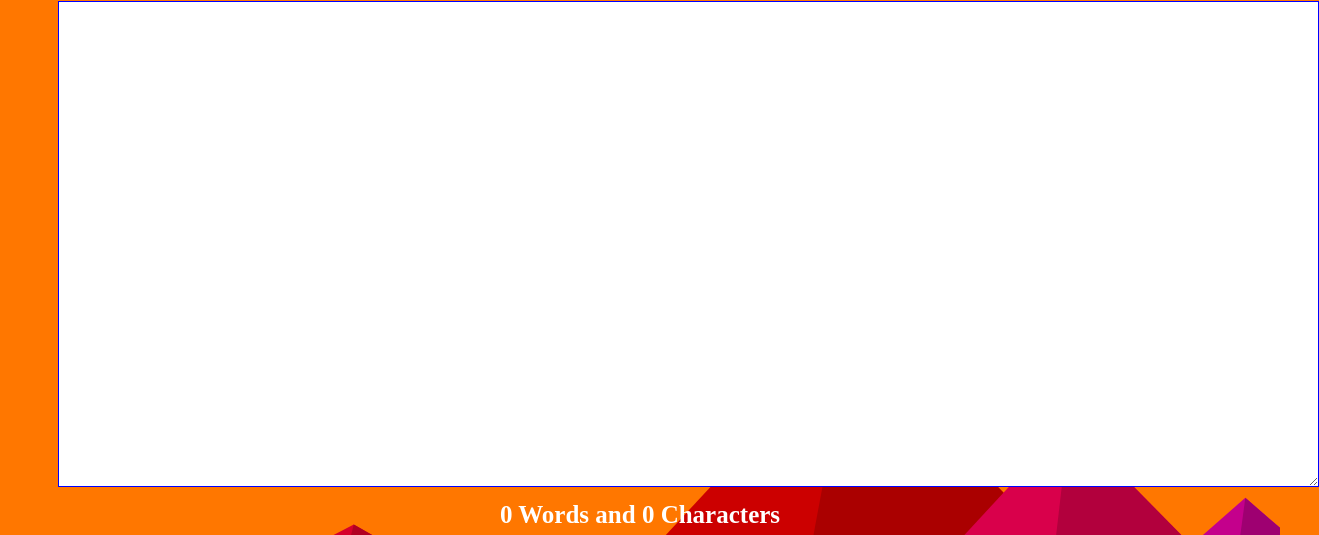
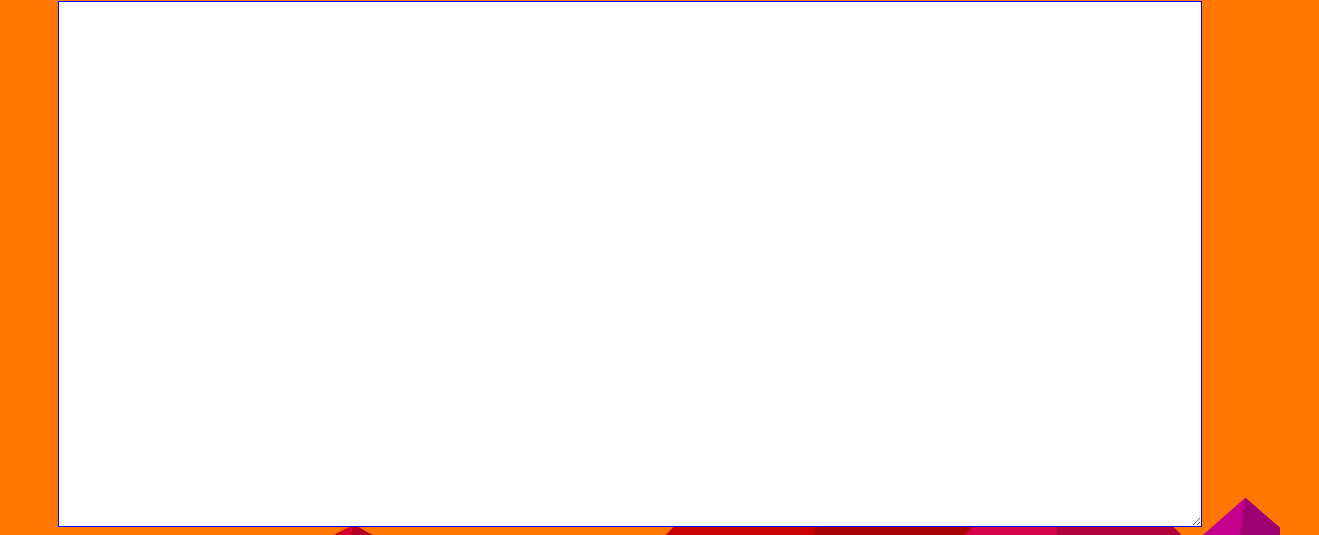
Before and after one commit to abhijeetsingh2307/Word_Counter, a plain HTML site: page index.html in a window 1280 px wide. Shown: the part 64-599 px from the top of the page, 1319 px wide, since content can reach past the window. Drawn offline with Linux system fonts and the light colour scheme.

Commit message:
Update index.html

```diff
--- a/index.html
+++ b/index.html
@@ -20,15 +20,15 @@ background-size: cover;
           margin: 0px;
       }
       #textbox{
-          width: 99.3%;
-          height: 60vh;
+          width: 90%;
+          height: 65vh;
           border-color: blue;
           font-size: 15px;
           margin-left: 50px;
       }
       p{
           text-align: center;
-          font-size: 25px;
+          font-size: 30px;
 /*           background-color: blue; */
           font-weight: bold;
           color: white;
```
